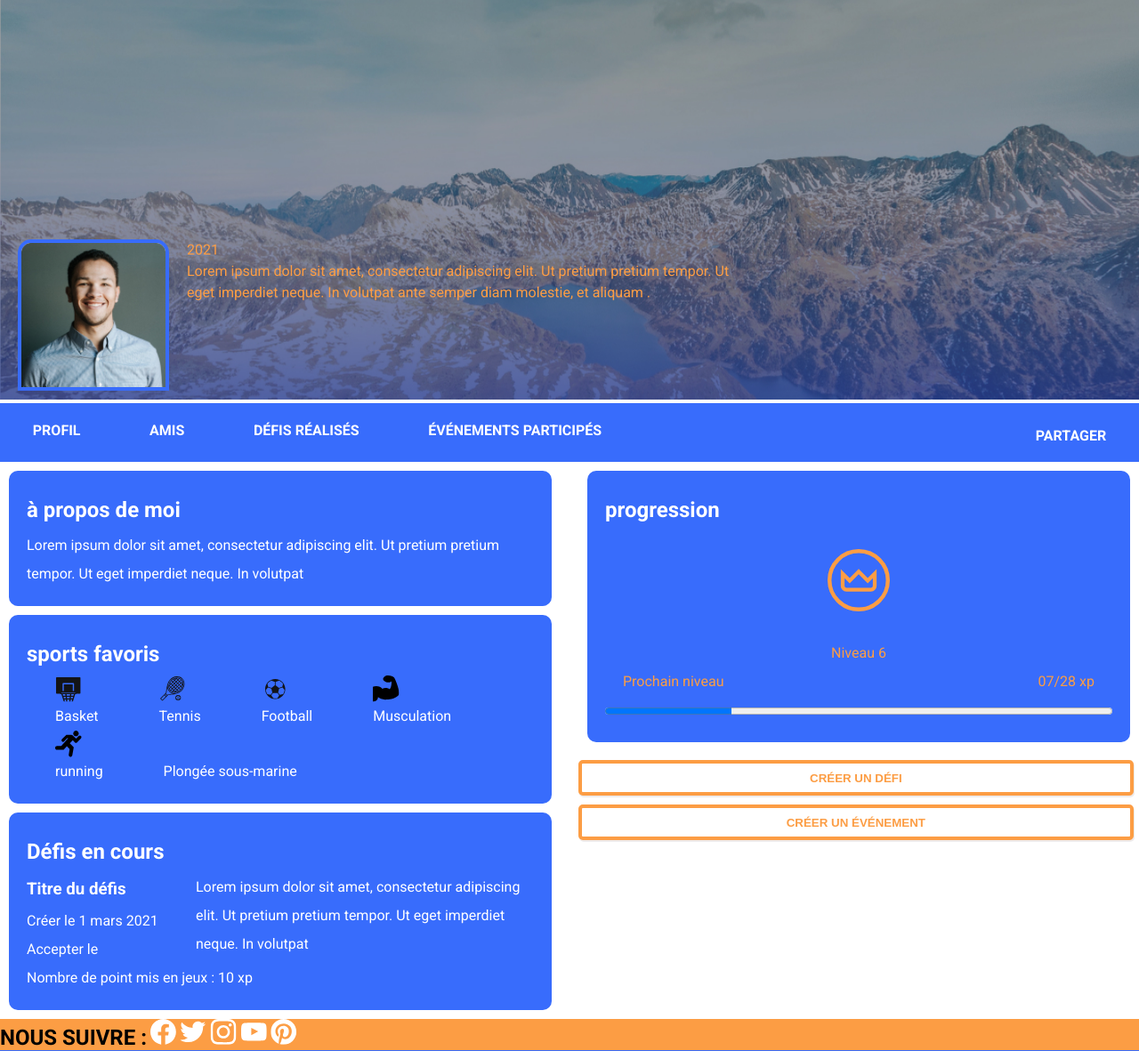
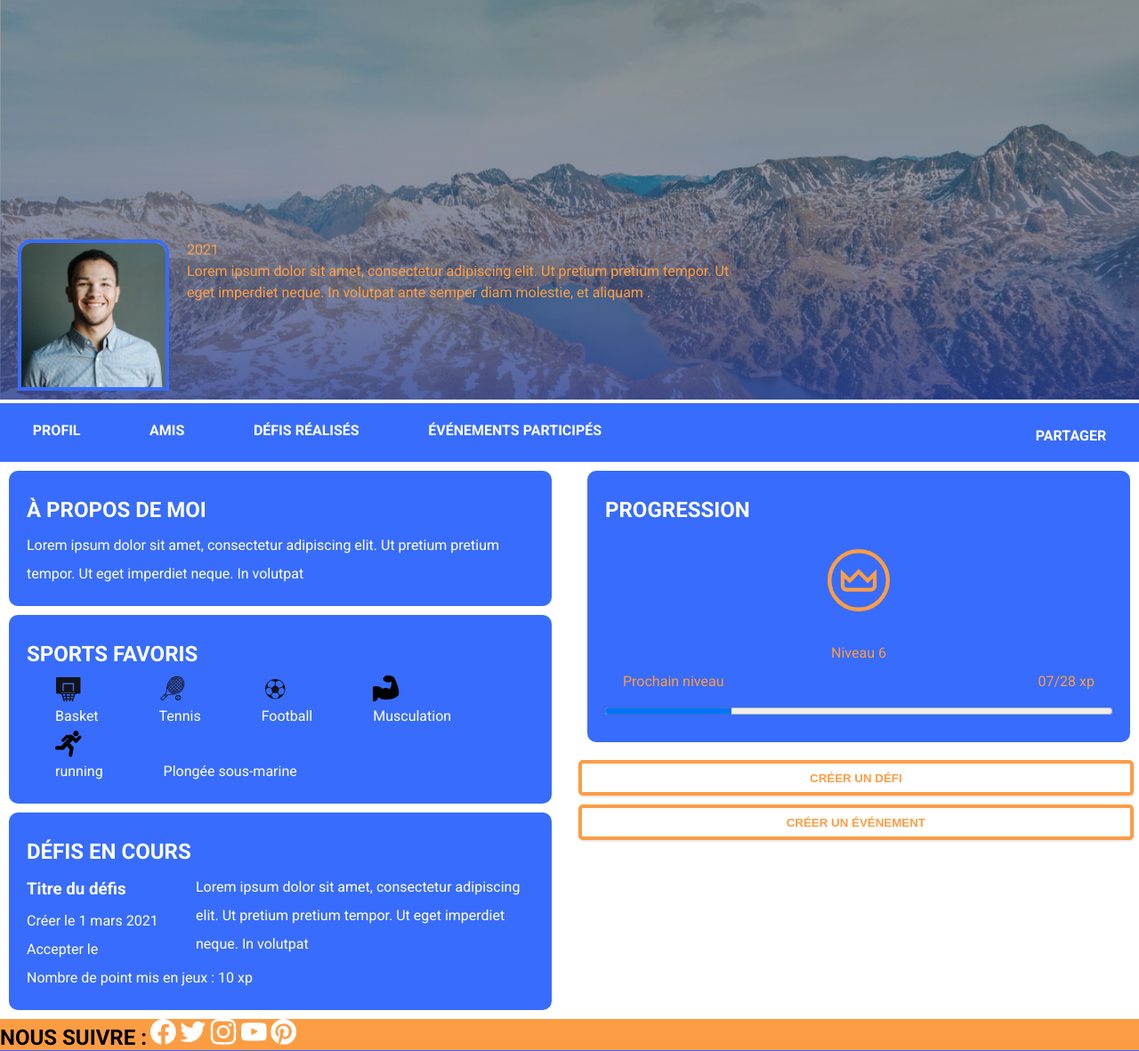
Before and after one commit to sofi-lo/sportIn, a Symfony app: template templates/membre/index.html.twig in a window 1280 px wide. Shown: the part 83-1264 px from the top of the page at 89% size. Run offline with Twig, Linux system fonts and the light colour scheme; the template is opened without the code that fills it, so the values that code supplies are empty; some libraries are stand-ins or nearby versions.

Commit message:
cssprofil

```diff
--- a/public/css/styles_sophie.css
+++ b/public/css/styles_sophie.css
@@ -12,6 +12,9 @@
 }
 
 /*-----------profil slider-------------  */
+.profil_h2{
+    text-transform: uppercase;
+}
 .profil_menu{
     display: none;
 
@@ -162,12 +165,6 @@ Media queries
         width: 20px;
     }
 
-    /* .profil_menu__item--active, .profil_menu__item:hover{
-        border-color: rgb(153, 21, 21);
-    } */
-    /* .profil_menu a:not([target="_blank"]){
-        text-decoration: none;
-    } */
     .profil_diapo__banniere {
         width: 100%;
     }
@@ -196,6 +193,9 @@ Media queries
         margin: 0 1rem;
         padding: 1.3rem;
     }
+    .profil_nav__banniere a:hover{
+        color: #FC9D44;
+    }
 
     .profil_detail {
         display: grid;
@@ -204,3 +204,8 @@ Media queries
         box-shadow: 2px 6px;
     }
 }
+
+
+
+
+/* formulaire */
--- a/templates/membre/index.html.twig
+++ b/templates/membre/index.html.twig
@@ -56,13 +56,13 @@
 	<main class="profil_detail">
 		<section>
 			<article>
-				<h2>à propos de moi</h2>
+				<h2 class="profil_h2">à propos de moi</h2>
 				<p>Lorem ipsum dolor sit amet, consectetur adipiscing elit. Ut pretium pretium tempor. Ut eget imperdiet neque. In volutpat
 				</p>
 				<p>{{ app.user.description }}</p>
 			</article>
 			<article>
-				<h2>sports favoris</h2>
+				<h2 class="profil_h2">sports favoris</h2>
 				<ul id="profil_symbol">
 					<div class="profil_li">
 						<li><img class="profil_symbol__sport" src="{{ asset('uploads/svg/basket.svg') }}" alt="symbol_basket">Basket</li>
@@ -89,7 +89,7 @@
 
 			<article>
 				<div>
-					<h2>Défis en cours
+					<h2 class="profil_h2">Défis en cours
 						{{ app.user.nbEvents }}
 					</h2>
 
@@ -118,7 +118,7 @@
 		</section>
 		<section>
 			<article class="profil_progression">
-				<h2>progression</h2>
+				<h2 class="profil_h2">progression</h2>
 				<img class="profil_progression__niveau" src="{{ asset('uploads/svg/level.svg') }}" alt="symbol_niveau">
 				<p>Niveau 6</p>
 				<div class="profil_niveau">
```
